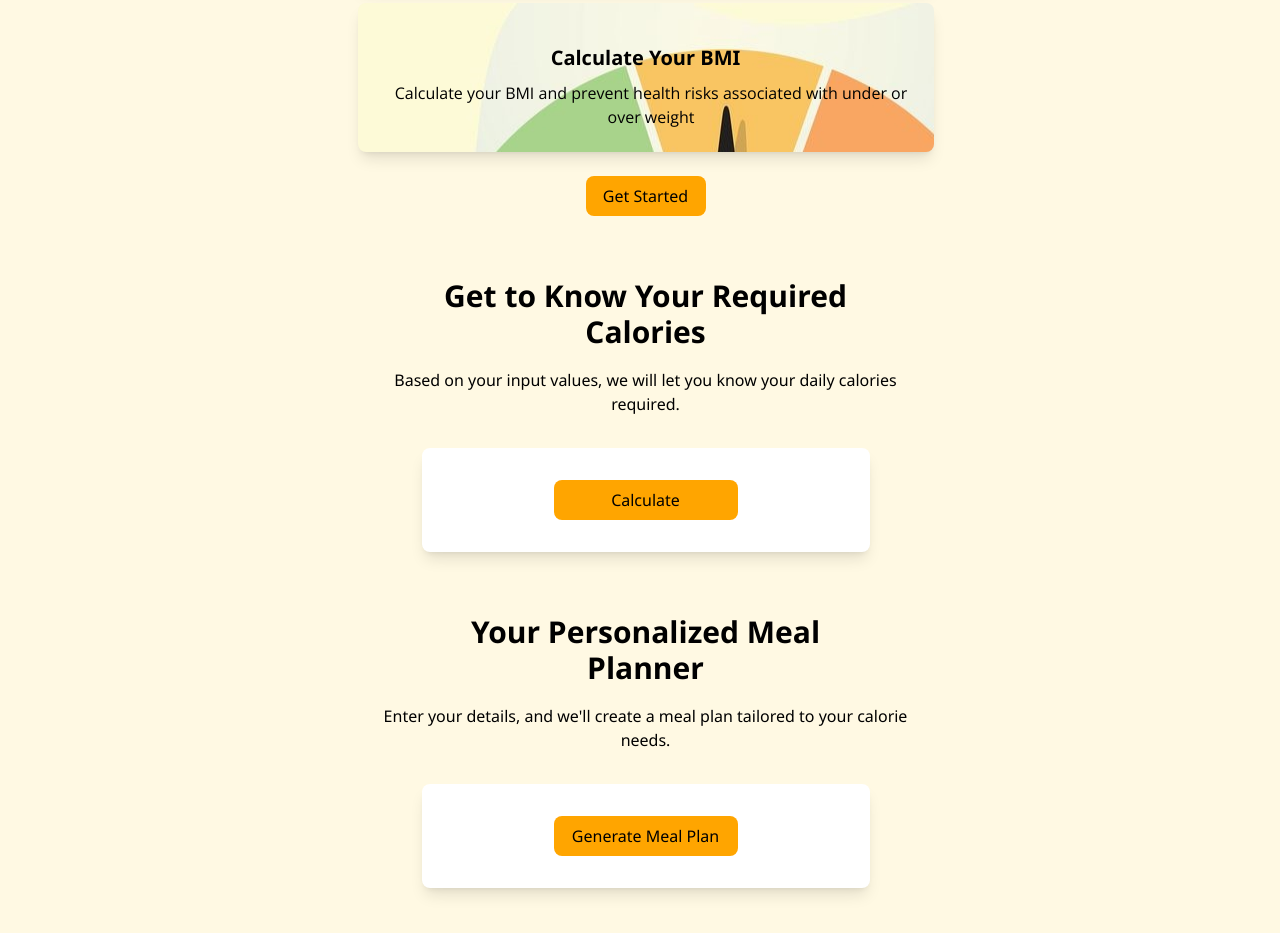
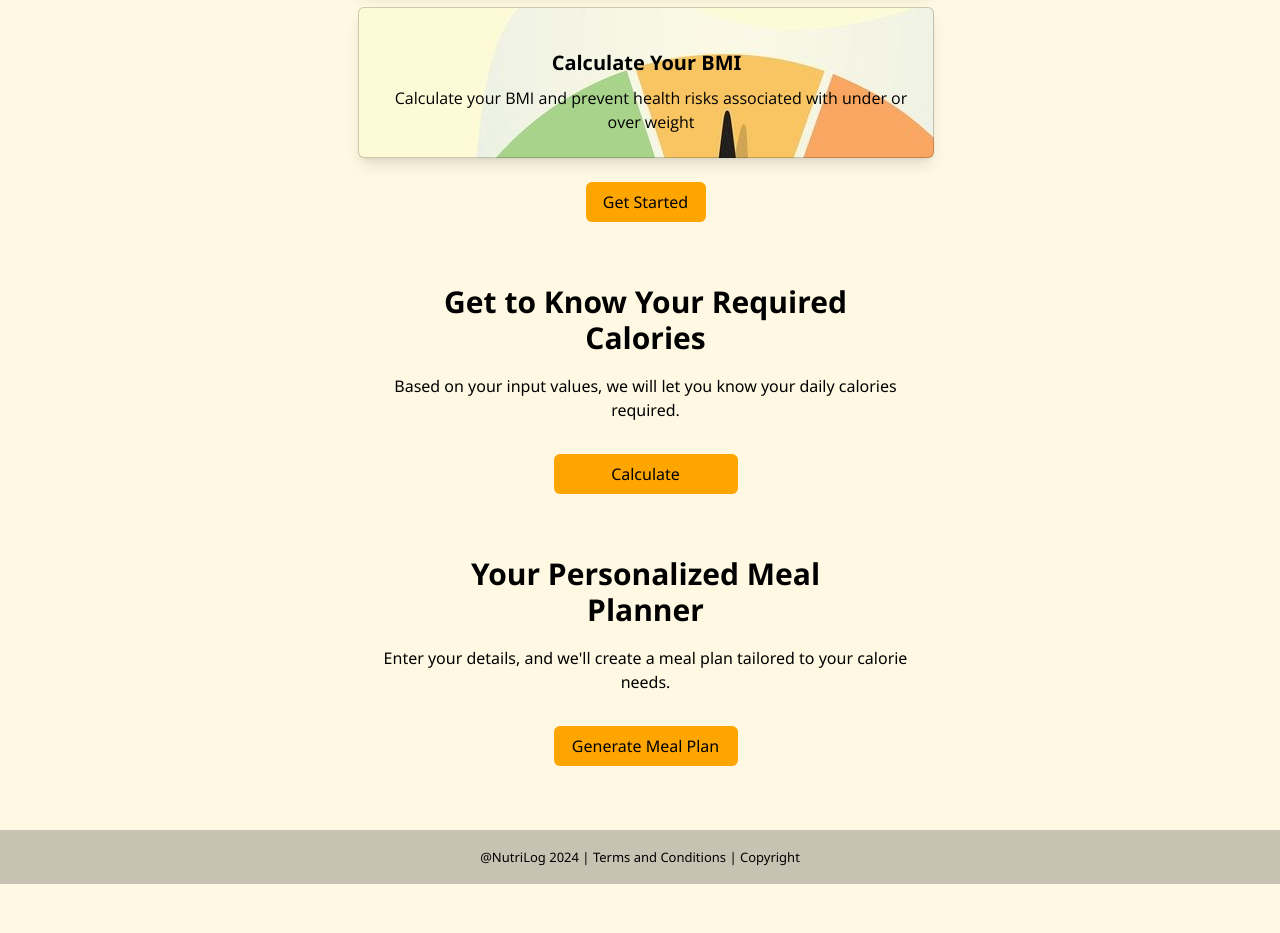
Before and after one commit to Min-Thway-Htut/NutriLog, a website built with Parcel: page index.html in a window 1280 px wide. Shown: the part 625-1558 px from the top of the page. After the commit the page ends 1509 px from the top, so only its background shows below. Built offline with nearby package versions, Linux system fonts and the light colour scheme.

Commit message:
Adding footer section to the main page

```diff
--- a/global.css
+++ b/global.css
@@ -55,5 +55,5 @@ body {
   --padding-xs: 12px;
 
   /* Border radiuses */
-  --br-5xs: 8px;
+  --br-5xs: 6px;
 }
--- a/index.css
+++ b/index.css
@@ -20,7 +20,7 @@ a{
 }
 
 a:hover{
-  color: orange;
+  color: rgb(0, 0, 0);
 }
 
 
@@ -207,6 +207,7 @@ header{
       0 10px 15px -3px rgba(0, 0, 0, 0.1), 0 0 0#000, 0 0 0#000;
     overflow: hidden;
     display: flex;
+    border: solid 1px rgb(0, 0, 0,0.2);
     flex-direction: column;
     align-items: flex-start;
     justify-content: flex-start;
@@ -270,6 +271,7 @@ header{
     background-image: url(images/frame2.webp);
     box-shadow: 0 4px 6px -4px rgba(0, 0, 0, 0.1),
       0 10px 15px -3px rgba(0, 0, 0, 0.1), 0 0 0#000, 0 0 0#000;
+      border: solid 1px rgb(0, 0, 0,0.2);
     overflow: hidden;
     display: flex;
     flex-direction: column;
@@ -340,6 +342,7 @@ header{
     background-color: black;
     box-shadow: 0 4px 6px -4px rgba(0, 0, 0, 0.1),
       0 10px 15px -3px rgba(0, 0, 0, 0.1), 0 0 0#000, 0 0 0#000;
+      border: solid 1px rgb(0, 0, 0,0.2);
     overflow: hidden;
     padding: var(--padding-5xl) 15px var(--padding-4xl) 26px;
     box-sizing: border-box;
@@ -378,8 +381,8 @@ header{
   }
   .frame4:hover,
   .generate-text:hover {
-    background-color: rgb(235, 152, 0);
-  }
+    color: black;
+    background-color: rgb(225, 147, 2); }
   .frame-wrapper2 {
     align-self: stretch;
     justify-content: center;
@@ -491,12 +494,7 @@ header{
   }
   .create-meal-plan {
     flex: 1;
-    background-color: var(--color-white);
-    box-shadow: 0 4px 6px -4px rgba(0, 0, 0, 0.1),
-      0 10px 15px -3px rgba(0, 0, 0, 0.1), 0 0 0#000, 0 0 0#000;
-    overflow: hidden;
     justify-content: center;
-    padding: var(--padding-13xl) var(--padding-xl);
     max-width: 100%;
   }
   .main-interaction-button-parent,
@@ -541,6 +539,18 @@ header{
     font-size: var(--font-size-11xl);
     color: var(--color-seagreen);
     font-family: var(--font-roboto);
+  }
+
+  footer{
+    background-color: #c7c2b2;
+    padding-top: 18px;
+    padding-bottom: 18px;
+  }
+
+  .copyright{
+    text-align: center;
+    font-size: 13px;
+    color: rgb(0, 0, 0);
   }
   @media screen and (max-width: 800px) {
     .embrace-a-healthy {
--- a/index.html
+++ b/index.html
@@ -123,7 +123,6 @@
             <div class="create-meal-plan">
               <button class="generate-text">
                <a class="generate-meal-plan" href="dailyCalories.html">Calculate</a>
-
               </button>
             </div>
           </div>
@@ -155,6 +154,9 @@
       </div>
     </div>
 
+    <footer>
+      <div class="copyright">@NutriLog 2024 | Terms and Conditions | Copyright</div>
+    </footer>
 
   </body>
 </html>
```
Also changed, not shown: images/calorie.jpg (added).
